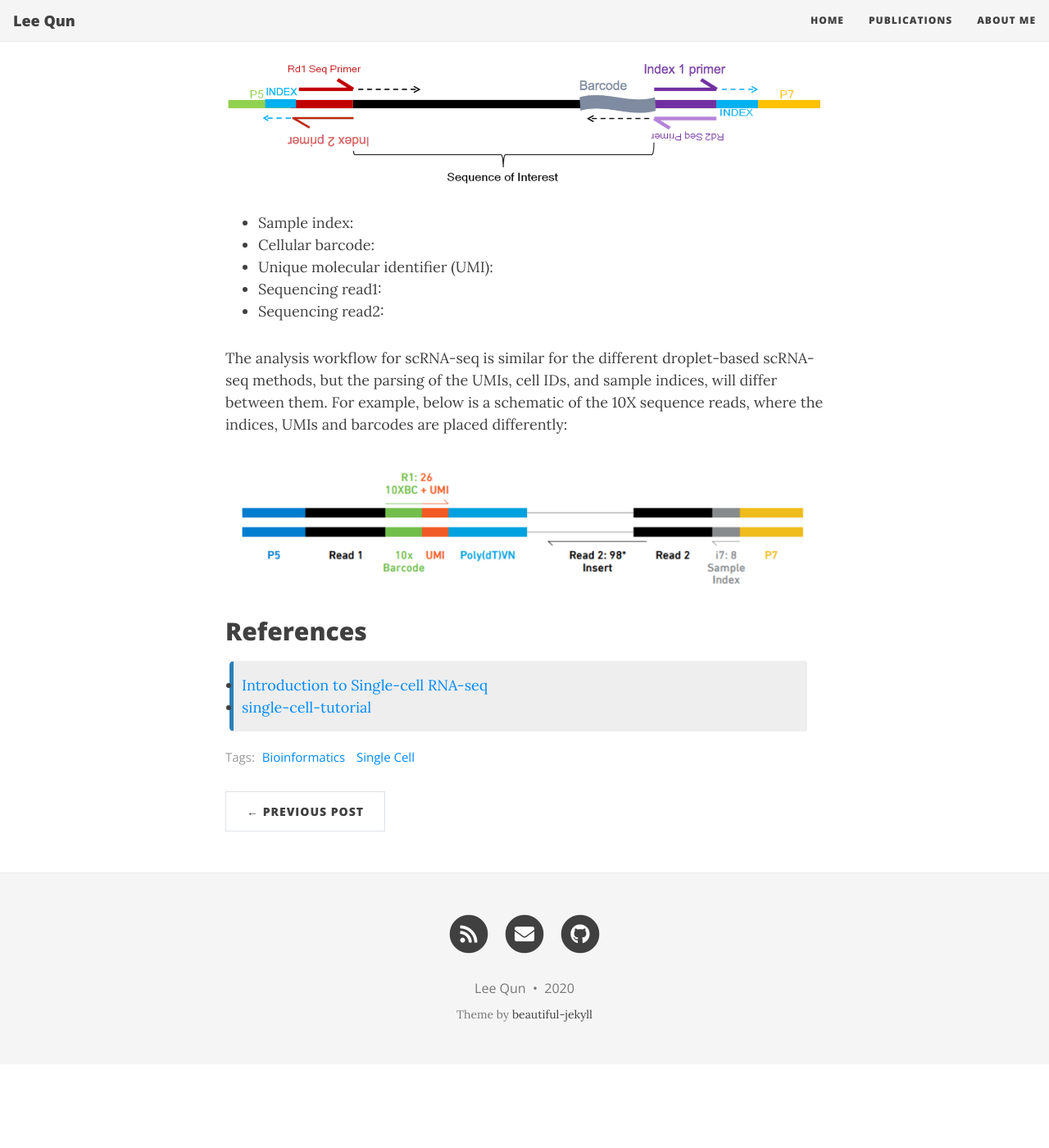
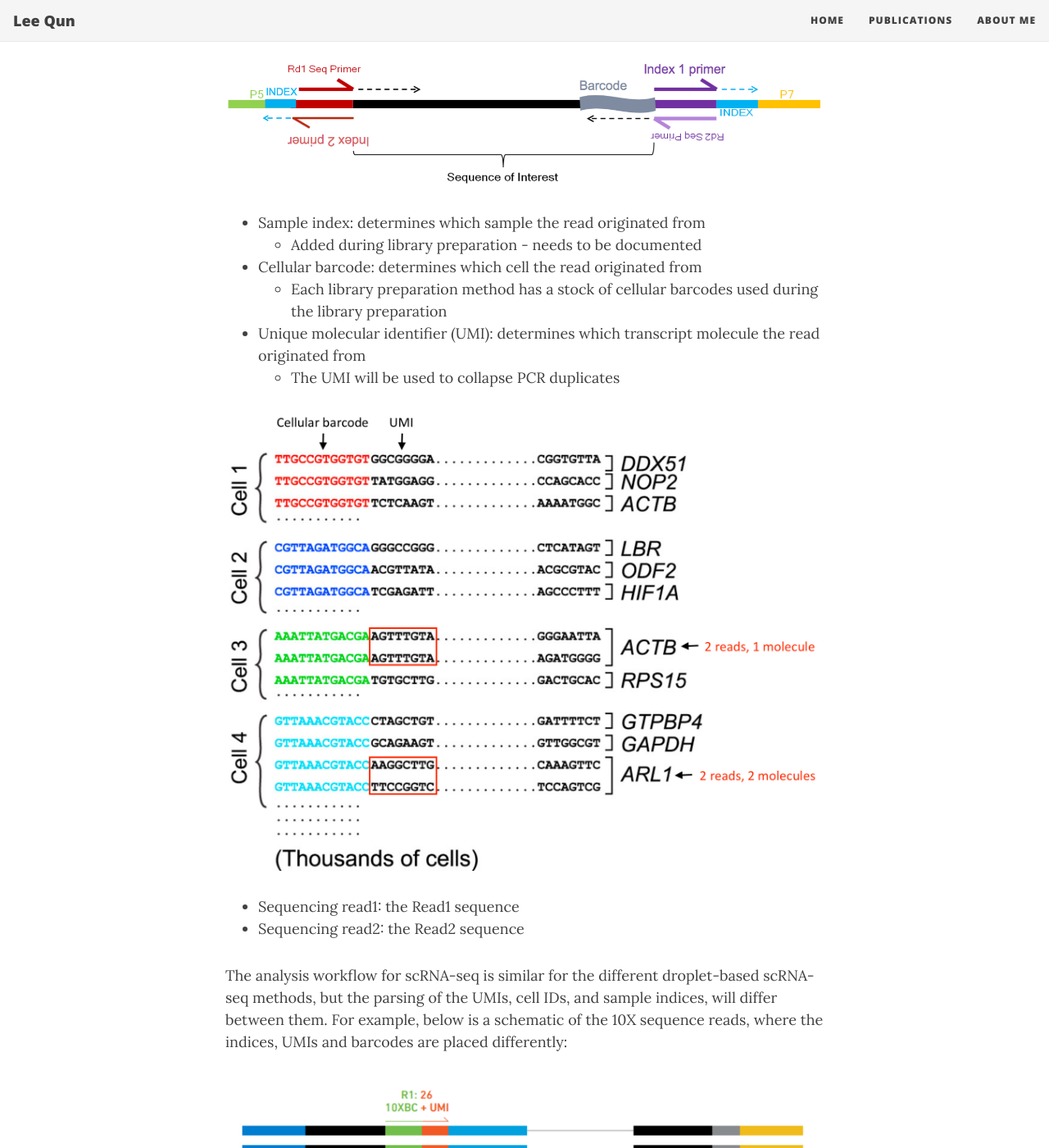
Before and after one commit to leequn/leequn.github.io, a Jekyll site: the page built from _posts/2020-06-19-SingleCell.md, in a window 1280 px wide and 1400 px high, scrolled down 3049 px. Shown: the whole window at 82% size. Built offline with Jekyll 4.4.1, drawn with Linux system fonts in a browser that asks for light colours; nearby versions of some CDN libraries; comment, search, counter and statistics services are not loaded; before the commit the page ends 4347 px from its top, so only the background shows below that.

Commit message:
Update 2020-06-19-SingleCell.md

```diff
--- a/_posts/2020-06-19-SingleCell.md
+++ b/_posts/2020-06-19-SingleCell.md
@@ -57,11 +57,17 @@
 
 #### 3.1.1 What information is present in each of the reads (3’-end reads (includes all droplet-based methods)
 ![pic4](/assets/img/scrnaseq/4.jpg)
-- Sample index:
-- Cellular barcode:
-- Unique molecular identifier (UMI):
-- Sequencing read1:
-- Sequencing read2:
+- Sample index: determines which sample the read originated from
+	- Added during library preparation - needs to be documented
+- Cellular barcode: determines which cell the read originated from
+	- Each library preparation method has a stock of cellular barcodes used during the library preparation
+- Unique molecular identifier (UMI): determines which transcript molecule the read originated from
+	- The UMI will be used to collapse PCR duplicates
+
+![pic6](/assets/img/scrnaseq/6.jpg)
+
+- Sequencing read1: the Read1 sequence
+- Sequencing read2: the Read2 sequence
 
 The analysis workflow for scRNA-seq is similar for the different droplet-based scRNA-seq methods, but the parsing of the UMIs, cell IDs, and sample indices, will differ between them. For example, below is a schematic of the 10X sequence reads, where the indices, UMIs and barcodes are placed differently:
 
```
